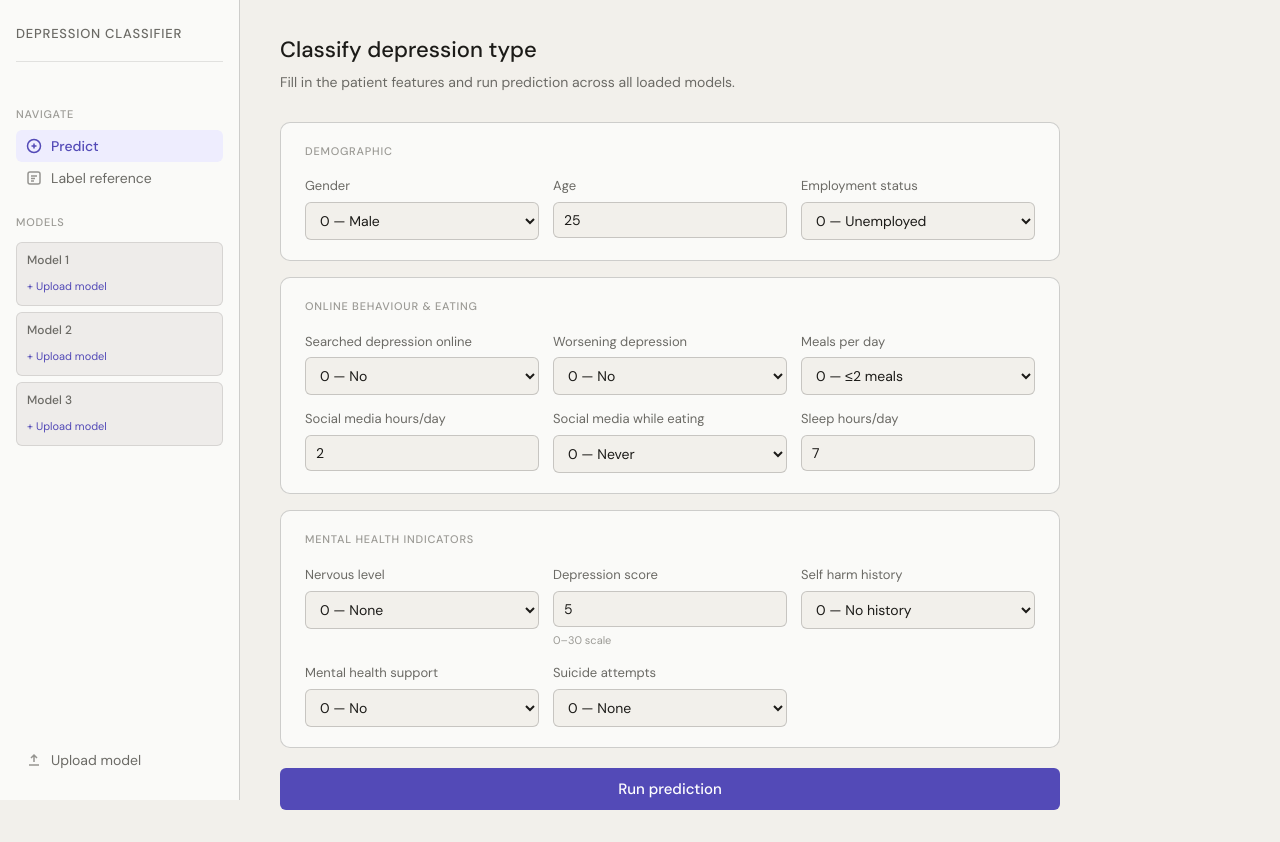
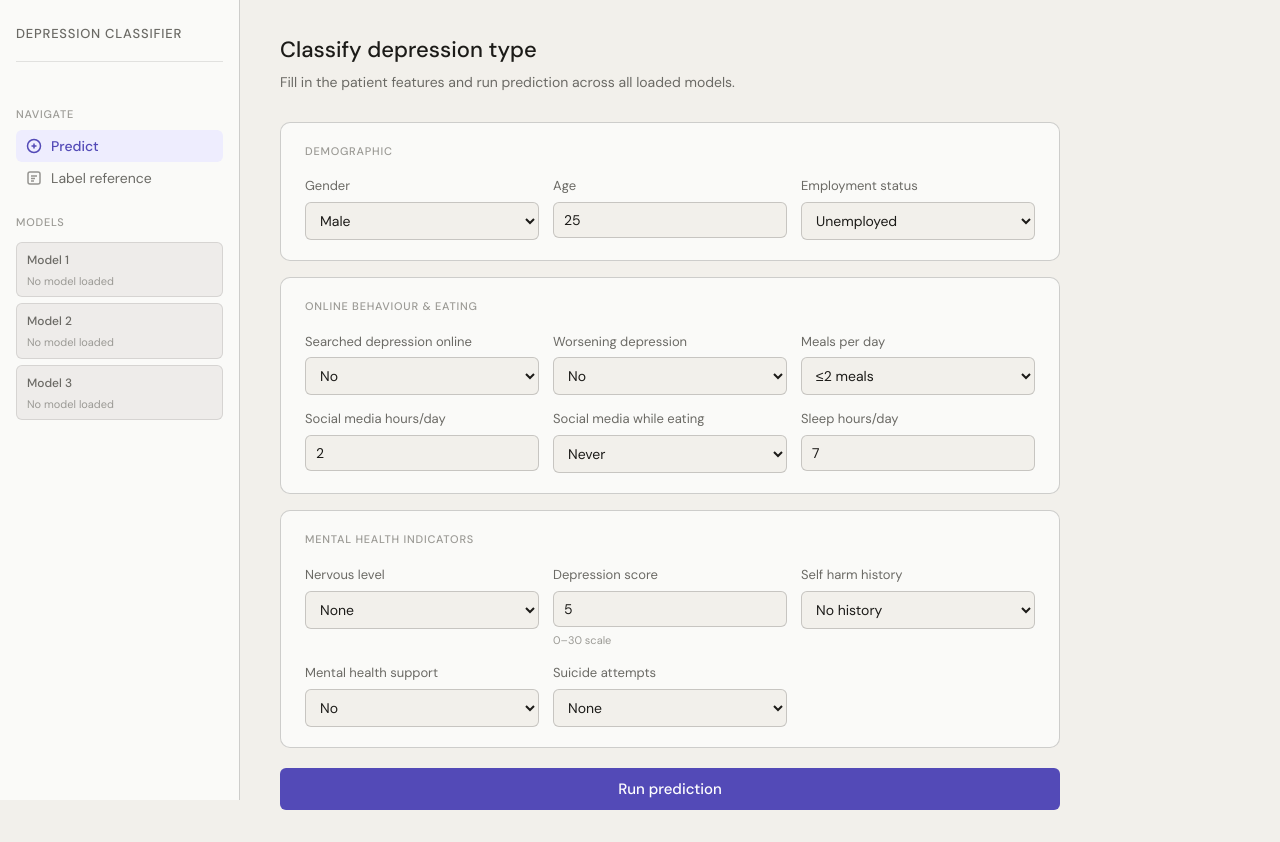
Before and after one commit to ppanturat/Classification-of-Twelve-Types-of-Depression, a Flask app: page / in a window 1280 px wide. Run offline with Flask 3, Linux system fonts and the light colour scheme; data that the repository does not hold is empty.

Commit message:
update model loading

```diff
--- a/depression_app/app.py
+++ b/depression_app/app.py
@@ -40,6 +40,21 @@ DEPRESSION_TYPES = {
 loaded_models = {}
 
 
+def load_models_from_folder():
+    global loaded_models
+    loaded_models = {}
+    if not os.path.exists(MODELS_DIR):
+        return
+    pkl_files = [f for f in os.listdir(MODELS_DIR) if f.endswith('.pkl')]
+    for i, filename in enumerate(pkl_files[:3]):  # Load up to 3 models into slots 0,1,2
+        path = os.path.join(MODELS_DIR, filename)
+        try:
+            model, model_type = load_model_from_path(path, filename)
+            loaded_models[i] = {'model': model, 'name': filename, 'type': model_type, 'path': path}
+        except Exception as e:
+            print(f"Failed to load {filename}: {e}")
+
+
 def allowed_file(filename):
     return '.' in filename and filename.rsplit('.', 1)[1].lower() in ALLOWED_EXTENSIONS
 
@@ -65,48 +80,6 @@ def index():
     return render_template('index.html',
                            feature_order=FEATURE_ORDER,
                            depression_types=DEPRESSION_TYPES)
-
-
-@app.route('/upload_model', methods=['POST'])
-def upload_model():
-    slot = request.form.get('slot', type=int)
-    if slot is None or slot < 0 or slot > 2:
-        return jsonify({'error': 'Invalid slot (0–2 only)'}), 400
-
-    if 'model_file' not in request.files:
-        return jsonify({'error': 'No file provided'}), 400
-
-    file = request.files['model_file']
-    if file.filename == '':
-        return jsonify({'error': 'Empty filename'}), 400
-
-    if not allowed_file(file.filename):
-        return jsonify({'error': 'Unsupported file type. Use .pkl, .joblib, or .json'}), 400
-
-    filename = secure_filename(file.filename)
-    save_path = os.path.join(MODELS_DIR, f'slot_{slot}_{filename}')
-    file.save(save_path)
-
-    try:
-        model, model_type = load_model_from_path(save_path, filename)
-        loaded_models[slot] = {'model': model, 'name': filename, 'type': model_type, 'path': save_path}
-        return jsonify({'success': True, 'slot': slot, 'name': filename, 'type': model_type})
-    except Exception as e:
-        os.remove(save_path)
-        return jsonify({'error': f'Failed to load model: {str(e)}'}), 400
-
-
-@app.route('/remove_model', methods=['POST'])
-def remove_model():
-    slot = request.json.get('slot', type(0))
-    slot = int(request.json.get('slot', -1))
-    if slot in loaded_models:
-        try:
-            os.remove(loaded_models[slot]['path'])
-        except Exception:
-            pass
-        del loaded_models[slot]
-    return jsonify({'success': True})
 
 
 @app.route('/models_status', methods=['GET'])
@@ -209,4 +182,5 @@ def predict():
 
 
 if __name__ == '__main__':
+    load_models_from_folder()
     app.run(debug=True, port=5000)
--- a/depression_app/templates/index.html
+++ b/depression_app/templates/index.html
@@ -94,11 +94,6 @@ body {
   border: none; background: none; font-family: inherit; padding: 0;
 }
 .slot-upload-btn:hover { text-decoration: underline; }
-.remove-btn {
-  border: none; background: none; cursor: pointer;
-  font-size: 12px; color: var(--text3); padding: 0; line-height: 1;
-}
-.remove-btn:hover { color: var(--red); }
 
 /* Page content */
 .page { display: none; }
@@ -316,15 +311,6 @@ body {
 
     <div class="nav-label">Models</div>
     <div class="model-slots" id="sidebarSlots"></div>
-
-    <div style="margin-top: auto; padding-top: 1rem;">
-      <button class="nav-btn" onclick="showPage('upload')" id="nav-upload">
-        <svg class="icon" viewBox="0 0 16 16" fill="none" stroke="currentColor" stroke-width="1.5">
-          <path d="M8 10V3M5 6l3-3 3 3"/><path d="M3 13h10"/>
-        </svg>
-        Upload model
-      </button>
-    </div>
   </aside>
 
   <!-- MAIN -->
@@ -341,8 +327,8 @@ body {
           <div class="field">
             <label>Gender</label>
             <select id="Gender">
-              <option value="0">0 — Male</option>
-              <option value="1">1 — Female</option>
+              <option value="0">Male</option>
+              <option value="1">Female</option>
             </select>
           </div>
           <div class="field">
@@ -352,11 +338,11 @@ body {
           <div class="field">
             <label>Employment status</label>
             <select id="Employment_Status">
-              <option value="0">0 — Unemployed</option>
-              <option value="1">1 — Student</option>
-              <option value="2">2 — Employed</option>
-              <option value="3">3 — Self-employed</option>
-              <option value="4">4 — Other</option>
+              <option value="0">Unemployed</option>
+              <option value="1">Student</option>
+              <option value="2">Employed</option>
+              <option value="3">Self-employed</option>
+              <option value="4">Other</option>
             </select>
           </div>
         </div>
@@ -368,24 +354,24 @@ body {
           <div class="field">
             <label>Searched depression online</label>
             <select id="Search_Depression_Online">
-              <option value="0">0 — No</option>
-              <option value="1">1 — Yes</option>
+              <option value="0">No</option>
+              <option value="1">Yes</option>
             </select>
           </div>
           <div class="field">
             <label>Worsening depression</label>
             <select id="Worsening_Depression">
-              <option value="0">0 — No</option>
-              <option value="1">1 — Yes</option>
+              <option value="0">No</option>
+              <option value="1">Yes</option>
             </select>
           </div>
           <div class="field">
             <label>Meals per day</label>
             <select id="How_many_times_you_eat">
-              <option value="0">0 — ≤2 meals</option>
-              <option value="1">1 — 3 meals</option>
-              <option value="2">2 — 4–5 meals</option>
-              <option value="3">3 — &gt;5 meals</option>
+              <option value="0">≤2 meals</option>
+              <option value="1">meals</option>
+              <option value="2">4–5 meals</option>
+              <option value="3">&gt;5 meals</option>
             </select>
           </div>
           <div class="field">
@@ -395,10 +381,10 @@ body {
           <div class="field">
             <label>Social media while eating</label>
             <select id="SocialMedia_WhileEating">
-              <option value="0">0 — Never</option>
-              <option value="1">1 — Rarely</option>
-              <option value="2">2 — Often</option>
-              <option value="3">3 — Always</option>
+              <option value="0">Never</option>
+              <option value="1">Rarely</option>
+              <option value="2">Often</option>
+              <option value="3">Always</option>
             </select>
           </div>
           <div class="field">
@@ -414,10 +400,10 @@ body {
           <div class="field">
             <label>Nervous level</label>
             <select id="Nervous_Level">
-              <option value="0">0 — None</option>
-              <option value="1">1 — Mild</option>
-              <option value="2">2 — Moderate</option>
-              <option value="3">3 — Severe</option>
+              <option value="0">None</option>
+              <option value="1">Mild</option>
+              <option value="2">Moderate</option>
+              <option value="3">Severe</option>
             </select>
           </div>
           <div class="field">
@@ -428,24 +414,24 @@ body {
           <div class="field">
             <label>Self harm history</label>
             <select id="Self_Harm">
-              <option value="0">0 — No history</option>
-              <option value="1">1 — History of self-harm</option>
+              <option value="0">No history</option>
+              <option value="1">History of self-harm</option>
             </select>
           </div>
           <div class="field">
             <label>Mental health support</label>
             <select id="Mental_Health_Support">
-              <option value="0">0 — No</option>
-              <option value="1">1 — Yes</option>
+              <option value="0">No</option>
+              <option value="1">Yes</option>
             </select>
           </div>
           <div class="field">
             <label>Suicide attempts</label>
             <select id="Suicide_Attempts">
-              <option value="0">0 — None</option>
-              <option value="1">1 — Once</option>
-              <option value="2">2 — Twice</option>
-              <option value="3">3 — Three or more</option>
+              <option value="0">None</option>
+              <option value="1">Once</option>
+              <option value="2">Twice</option>
+              <option value="3">Three or more</option>
             </select>
           </div>
         </div>
@@ -454,38 +440,6 @@ body {
       <button class="predict-btn" id="predictBtn" onclick="runPrediction()">Run prediction</button>
       <div id="predictStatus" class="status-msg"></div>
       <div id="resultsArea"></div>
-    </div>
-
-    <!-- UPLOAD PAGE -->
-    <div class="page" id="page-upload">
-      <h1 class="page-title">Upload model</h1>
-      <p class="page-sub">Upload up to 3 trained scikit-learn (.pkl / .joblib) or XGBoost (.json) models.</p>
-
-      <div class="card">
-        <div class="card-title">Select slot</div>
-        <div class="slot-select">
-          <input type="radio" name="slot" id="slot0" value="0" class="slot-radio" checked>
-          <label for="slot0" class="slot-radio-label">Model 1</label>
-          <input type="radio" name="slot" id="slot1" value="1" class="slot-radio">
-          <label for="slot1" class="slot-radio-label">Model 2</label>
-          <input type="radio" name="slot" id="slot2" value="2" class="slot-radio">
-          <label for="slot2" class="slot-radio-label">Model 3</label>
-        </div>
-
-        <div class="upload-zone" id="uploadZone" onclick="document.getElementById('fileInput').click()"
-             ondragover="handleDragOver(event)" ondragleave="handleDragLeave(event)" ondrop="handleDrop(event)">
-          <input type="file" id="fileInput" accept=".pkl,.joblib,.json" onchange="handleFileSelect(this.files[0])">
-          <span class="uz-icon">⬆</span>
-          <div class="uz-title">Click to browse or drag &amp; drop</div>
-          <div class="uz-sub">.pkl, .joblib (scikit-learn) &nbsp;·&nbsp; .json (XGBoost)</div>
-        </div>
-        <div id="uploadStatus" class="status-msg"></div>
-      </div>
-
-      <div class="card">
-        <div class="card-title">Loaded models</div>
-        <div id="loadedModelsList" style="font-size:14px;color:var(--text2)">No models loaded yet.</div>
-      </div>
     </div>
 
     <!-- LABELS PAGE -->
@@ -557,51 +511,6 @@ function clearStatus(elId) {
   el.textContent = '';
 }
 
-// ── Upload ───────────────────────────────────────────────────────────────
-function handleDragOver(e) { e.preventDefault(); document.getElementById('uploadZone').classList.add('drag-over'); }
-function handleDragLeave(e) { document.getElementById('uploadZone').classList.remove('drag-over'); }
-function handleDrop(e) {
-  e.preventDefault();
-  document.getElementById('uploadZone').classList.remove('drag-over');
-  const file = e.dataTransfer.files[0];
-  if (file) handleFileSelect(file);
-}
-
-async function handleFileSelect(file) {
-  if (!file) return;
-  const slot = parseInt(document.querySelector('input[name="slot"]:checked').value);
-  setStatus('uploadStatus', '⏳ Uploading and loading model…', 'info');
-
-  const fd = new FormData();
-  fd.append('slot', slot);
-  fd.append('model_file', file);
-
-  try {
-    const res = await fetch('/upload_model', { method: 'POST', body: fd });
-    const data = await res.json();
-    if (!res.ok || data.error) {
-      setStatus('uploadStatus', '✗ ' + (data.error || 'Upload failed'), 'error');
-    } else {
-      setStatus('uploadStatus', `✓ Model ${slot + 1} loaded: ${data.name} (${data.type})`, 'success');
-      refreshModelsUI();
-    }
-  } catch(e) {
-    setStatus('uploadStatus', '✗ Network error: ' + e.message, 'error');
-  }
-}
-
-// ── Remove model ─────────────────────────────────────────────────────────
-async function removeModel(slot) {
-  try {
-    await fetch('/remove_model', {
-      method: 'POST',
-      headers: {'Content-Type': 'application/json'},
-      body: JSON.stringify({ slot })
-    });
-    refreshModelsUI();
-  } catch(e) { console.error(e); }
-}
-
 // ── Refresh sidebar + upload list ────────────────────────────────────────
 async function refreshModelsUI() {
   const res = await fetch('/models_status');
@@ -616,34 +525,16 @@ async function refreshModelsUI() {
         <div class="slot-header">
           <span class="slot-label loaded">Model ${i+1}</span>
           <span class="slot-tag">${m.type}</span>
-          <button class="remove-btn" onclick="removeModel(${i})" title="Remove">✕</button>
         </div>
         <div class="slot-name">${m.name}</div>
       </div>`;
     } else {
       return `<div class="model-slot-item">
         <div class="slot-header"><span class="slot-label">Model ${i+1}</span></div>
-        <button class="slot-upload-btn" onclick="showPage('upload')">+ Upload model</button>
+        <div class="slot-name" style="color:var(--text3)">No model loaded</div>
       </div>`;
     }
   }).join('');
-
-  // Upload page list
-  const list = document.getElementById('loadedModelsList');
-  const loaded = Object.entries(status);
-  if (!loaded.length) {
-    list.innerHTML = '<span style="color:var(--text3)">No models loaded yet.</span>';
-  } else {
-    list.innerHTML = loaded.map(([slot, m]) => `
-      <div style="display:flex;align-items:center;justify-content:space-between;padding:8px 0;border-bottom:0.5px solid var(--border)">
-        <div>
-          <span style="font-weight:500">Model ${parseInt(slot)+1}</span>
-          <span style="color:var(--text3);font-size:12px;margin-left:8px">${m.type}</span>
-          <div style="font-size:12px;color:var(--text2);margin-top:2px">${m.name}</div>
-        </div>
-        <button onclick="removeModel(${slot})" style="border:0.5px solid var(--border-med);background:var(--bg);color:var(--text2);border-radius:var(--radius-sm);padding:4px 10px;font-size:12px;cursor:pointer;font-family:inherit">Remove</button>
-      </div>`).join('');
-  }
 }
 
 // ── Predict ───────────────────────────────────────────────────────────────
@@ -742,16 +633,16 @@ function renderResults(data) {
       </div>`;
   }
 
-  // Probability distribution (first model that has it)
+  // Probability distribution for each model that has it
   let probaHtml = '';
-  const modelWithProba = results.find(r => r.proba_dist && Object.keys(r.proba_dist).length > 0);
-  if (modelWithProba) {
-    const dist = modelWithProba.proba_dist;
+  const modelsWithProba = results.filter(r => r.proba_dist && Object.keys(r.proba_dist).length > 0);
+  modelsWithProba.forEach(model => {
+    const dist = model.proba_dist;
     const sorted = Object.entries(dist).sort((a, b) => parseFloat(b[1]) - parseFloat(a[1]));
     const topClass = sorted[0][0];
-    probaHtml = `
+    probaHtml += `
       <div class="card" style="margin-top:1rem">
-        <div class="card-title">Class probability distribution — Model ${modelWithProba.slot + 1}</div>
+        <div class="card-title">Class probability distribution — Model ${model.slot + 1} (${model.model_name})</div>
         <div class="proba-section">
           ${sorted.map(([cls, pct]) => `
             <div class="proba-row">
@@ -763,7 +654,7 @@ function renderResults(data) {
             </div>`).join('')}
         </div>
       </div>`;
-  }
+  });
 
   resultsEl.innerHTML = cardsHtml + ensHtml + probaHtml;
 }
```
Also changed, not shown: 9 other files.
